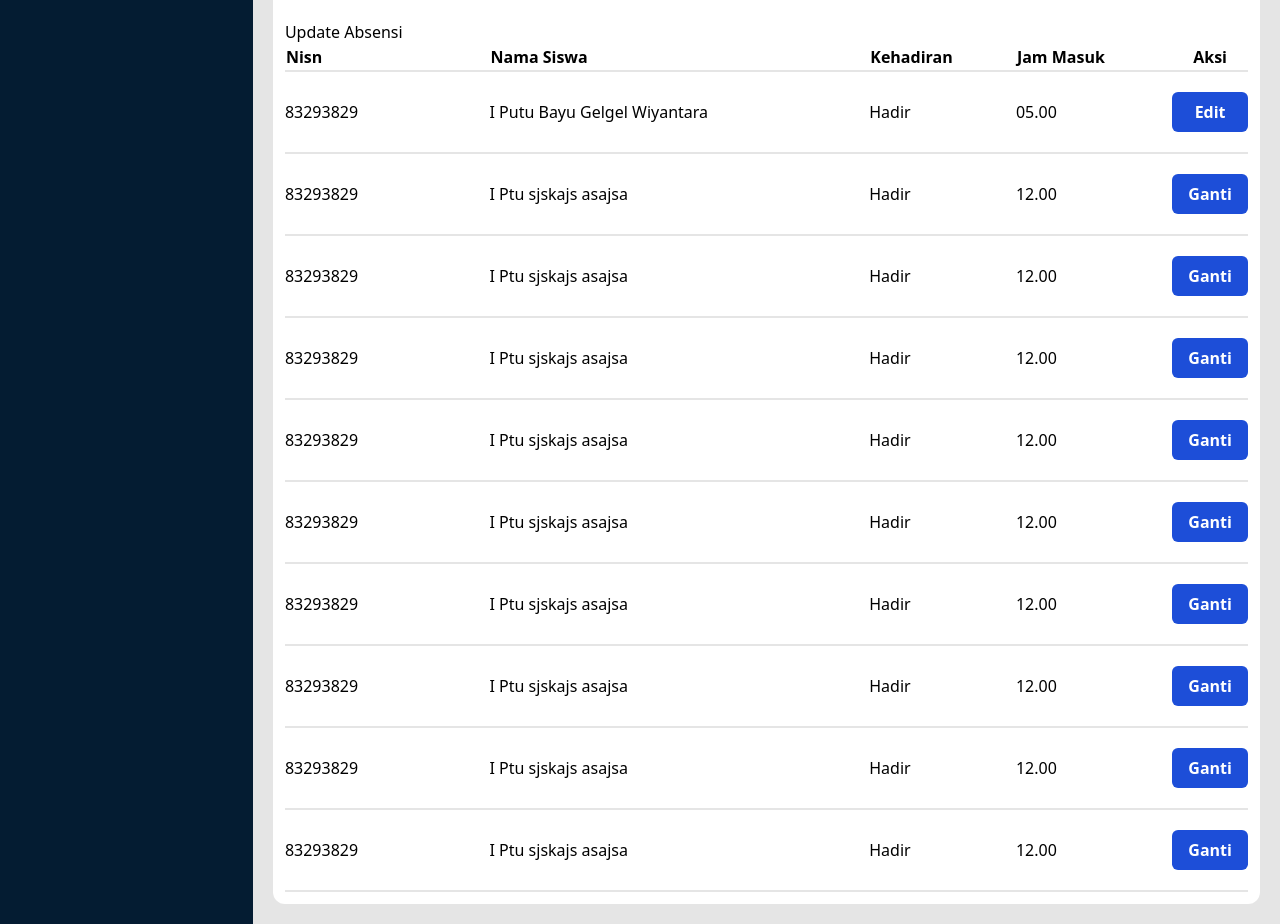
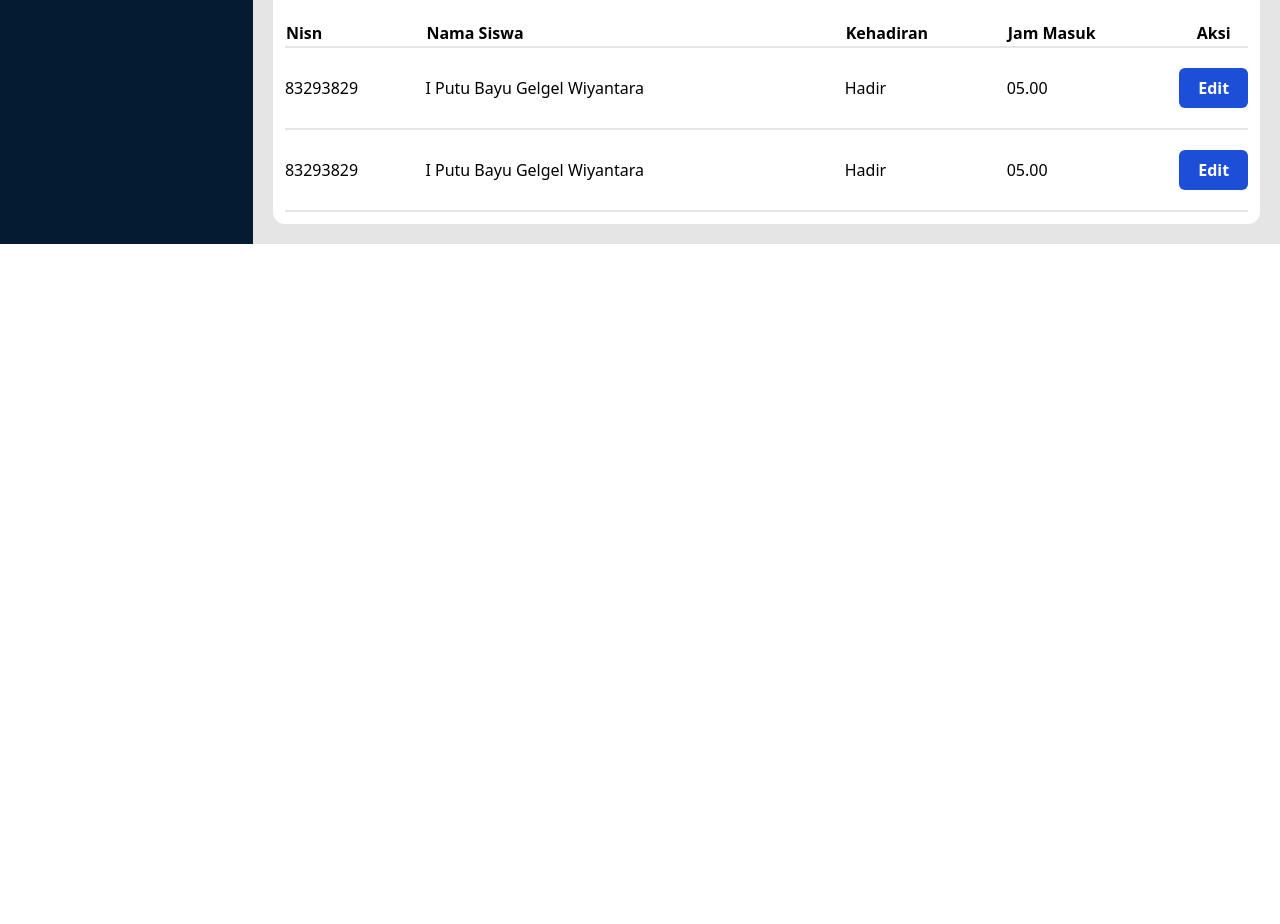
Before and after one commit to DuloeW/front-end-admin, a React (Vite) app: page /students in a window 1280 px wide. Shown: the part 660-1584 px from the top of the page. After the commit the page ends 904 px from the top, so only its background shows below. Built offline with nearby package versions, Linux system fonts and the light colour scheme.

Commit message:
Update view, dan menambahkan view

```diff
--- a/src/assets/css/Table.css
+++ b/src/assets/css/Custom.css
@@ -5,3 +5,7 @@ th {
 td {
     padding: 20px 0 20px 0;
 }
+
+.list-students {
+    box-shadow: 0 0 5px #dadada;
+}
--- a/src/components/AddStudent.jsx
+++ b/src/components/AddStudent.jsx
@@ -31,7 +31,7 @@ const AddStudent = () => {
 
     return (
         <div className='w-full bg-white shadow-md rounded-md p-3'>
-            <h1 className='text-2xl p-2 rounded-md bg-teal-900 font-bold text-white w-fit'>Tambah Siswa</h1>
+            <h1 className='text-2xl p-2 rounded-md bg-primary font-bold text-white w-fit'>Tambah Siswa</h1>
             <div className='mt-10'>
                 <form action="">
                     <div>
--- a/src/components/Table.jsx
+++ b/src/components/Table.jsx
@@ -1,16 +1,18 @@
 import React, {useState} from "react";
 import {FontAwesomeIcon} from "@fortawesome/react-fontawesome";
 import {faPen, faPenToSquare} from "@fortawesome/free-solid-svg-icons";
-import '../assets/css/Table.css'
+import '../assets/css/Custom.css'
 import UpdateAbsensi from "./UpdateAbsensi.jsx";
 
-const Table = () => {
+//TODO baru sampe sini yaw
+const Table = ({onClickOpen}) => {
 
-    const [showAction, setShowAction] = useState(false)
+    const sendShowAction = () => {
+        onClickOpen(true)
+    }
 
     return (
         <table className='w-full h-full'>
-            <UpdateAbsensi/>
             <tbody>
                 <tr className='border-b-2 border-b-neutral-200'>
                     <th>Nisn</th>
@@ -26,88 +28,16 @@ const Table = () => {
                         <td>I Putu Bayu Gelgel Wiyantara</td>
                         <td>Hadir</td>
                         <td>05.00</td>
-                    <td>
+                        <td onClick={() => sendShowAction()}>
                             <p className='bg-blue-700 text-white font-semibold text-center rounded-md py-2 cursor-pointer'>Edit</p>
                         </td>
                 </tr><tr className='border-b-2 border-neutral-200'>
                         <td>83293829</td>
-                    <td>I Ptu sjskajs asajsa</td>
+                        <td>I Putu Bayu Gelgel Wiyantara</td>
                         <td>Hadir</td>
-                    <td>12.00</td>
-                    <td>
-                        <p className='bg-blue-700 text-white font-semibold text-center rounded-md py-2 cursor-pointer'>Ganti</p>
-                    </td>
-                </tr>
-            <tr className='border-b-2 border-neutral-200'>
-                    <td>83293829</td>
-                    <td>I Ptu sjskajs asajsa</td>
-                    <td>Hadir</td>
-                    <td>12.00</td>
-                    <td>
-                        <p className='bg-blue-700 text-white font-semibold text-center rounded-md py-2 cursor-pointer'>Ganti</p>
-                    </td>
-                </tr>
-            <tr className='border-b-2 border-neutral-200'>
-                    <td>83293829</td>
-                    <td>I Ptu sjskajs asajsa</td>
-                    <td>Hadir</td>
-                    <td>12.00</td>
-                    <td>
-                        <p className='bg-blue-700 text-white font-semibold text-center rounded-md py-2 cursor-pointer'>Ganti</p>
-                    </td>
-                </tr>
-            <tr className='border-b-2 border-neutral-200'>
-                    <td>83293829</td>
-                    <td>I Ptu sjskajs asajsa</td>
-                    <td>Hadir</td>
-                    <td>12.00</td>
-                    <td>
-                        <p className='bg-blue-700 text-white font-semibold text-center rounded-md py-2 cursor-pointer'>Ganti</p>
-                    </td>
-                </tr>
-            <tr className='border-b-2 border-neutral-200'>
-                    <td>83293829</td>
-                    <td>I Ptu sjskajs asajsa</td>
-                    <td>Hadir</td>
-                    <td>12.00</td>
-                    <td>
-                        <p className='bg-blue-700 text-white font-semibold text-center rounded-md py-2 cursor-pointer'>Ganti</p>
-                    </td>
-                </tr>
-            <tr className='border-b-2 border-neutral-200'>
-                    <td>83293829</td>
-                    <td>I Ptu sjskajs asajsa</td>
-                    <td>Hadir</td>
-                    <td>12.00</td>
-                    <td>
-                        <p className='bg-blue-700 text-white font-semibold text-center rounded-md py-2 cursor-pointer'>Ganti</p>
-                    </td>
-                </tr>
-            <tr className='border-b-2 border-neutral-200'>
-                    <td>83293829</td>
-                    <td>I Ptu sjskajs asajsa</td>
-                    <td>Hadir</td>
-                    <td>12.00</td>
-                    <td>
-                        <p className='bg-blue-700 text-white font-semibold text-center rounded-md py-2 cursor-pointer'>Ganti</p>
-                    </td>
-                </tr>
-            <tr className='border-b-2 border-neutral-200'>
-                    <td>83293829</td>
-                    <td>I Ptu sjskajs asajsa</td>
-                    <td>Hadir</td>
-                    <td>12.00</td>
-                    <td>
-                        <p className='bg-blue-700 text-white font-semibold text-center rounded-md py-2 cursor-pointer'>Ganti</p>
-                    </td>
-                </tr>
-            <tr className='border-b-2 border-neutral-200'>
-                    <td>83293829</td>
-                    <td>I Ptu sjskajs asajsa</td>
-                    <td>Hadir</td>
-                    <td>12.00</td>
-                    <td>
-                        <p className='bg-blue-700 text-white font-semibold text-center rounded-md py-2 cursor-pointer'>Ganti</p>
+                        <td>05.00</td>
+                        <td onClick={() => sendShowAction()}>
+                            <p className='bg-blue-700 text-white font-semibold text-center rounded-md py-2 cursor-pointer'>Edit</p>
                         </td>
                 </tr>
             </tbody>
--- a/src/components/UpdateAbsensi.jsx
+++ b/src/components/UpdateAbsensi.jsx
@@ -1,7 +1,43 @@
-const UpdateAbsensi = () => {
+const UpdateAbsensi = ({onClick}) => {
+    const sendCloseAction = () => {
+        onClick(false)
+    }
     return (
-        <div>
-            <h1>Update Absensi</h1>
+        <div className='w-full h-full bg-neutral-200 absolute z-50'>
+            <div>
+                <div className='w-1/2 h-auto bg-white absolute top-1/2 left-1/2 transform -translate-x-1/2 -translate-y-1/2 p-5 rounded-md'>
+                    <h1 className='text-xl font-semibold'>Update Absensi</h1>
+                    <div className='mt-5'>
+                        <div>
+                            <label htmlFor="nisn">Nisn</label>
+                            <input type="text" value={'0291282371'} disabled={true} id='nisn' className='w-full border-none outline-none bg-neutral-100 p-2 rounded-md'/>
+                        </div>
+                        <div className='mt-3'>
+                            <label htmlFor="nama">Nama</label>
+                            <input type="text" value={'I Putu Bayu Gelgel Wiyantara'} disabled={true} id='nama' className='w-full border-none outline-none bg-neutral-100 p-2 rounded-md'/>
+                        </div>
+                        <div className='mt-3'>
+                            <label htmlFor="kehadiran">Kehadiran</label>
+                            <select name="kehadiran" id="kehadiran" className='w-full border-none outline-none bg-neutral-100 p-2 rounded-md'>
+                                <option value="Hadir">Hadir</option>
+                                <option value="Izin">Izin</option>
+                                <option value="Sakit">Sakit</option>
+                                <option value="Alpa">Alpa</option>
+                            </select>
+                        </div>
+                        <div className='mt-3'>
+                            <label htmlFor="jam_masuk">Jam Masuk</label>
+                            <input type="time" id='jam_masuk' className='w-full border-none outline-none bg-neutral-100 p-2 rounded-md'/>
+                        </div>
+                        <div className='mt-5 flex justify-end gap-3'>
+                            <button onClick={() => sendCloseAction()}
+                                className='bg-red-700 text-white font-semibold p-2 rounded-md'>Batal</button>
+                            <button
+                                onClick={() => sendCloseAction()} className='bg-blue-700 text-white font-semibold p-2 rounded-md'>Simpan</button>
+                        </div>
+                    </div>
+                </div>
+            </div>
         </div>
     );
 }
--- a/src/pages/StudentsPages.jsx
+++ b/src/pages/StudentsPages.jsx
@@ -13,11 +13,13 @@ import {
 import Table from "../components/Table.jsx";
 import ListBoxClass from "../components/ListBoxClass.jsx";
 import Header from "../components/Header.jsx";
+import UpdateAbsensi from "../components/UpdateAbsensi.jsx";
 
 const StudentsPages = () => {
 
     const [showOptions, setShowOptions] = useState(false)
     const [showSearch, setShowSearch] = useState(false)
+    const [showUpdateAbsensi, setShowUpdateAbsensi] = useState(false)
 
     const switchShowOptions = () => {
         setShowOptions(prevState => !prevState)
@@ -36,10 +38,19 @@ const StudentsPages = () => {
         setShowSearch(false)
     }
 
+    const openUpdateAbsensi = (open) => {
+        setShowUpdateAbsensi(open)
+    }
+
+    const closeUpdateAbsensi = (close) => {
+        setShowUpdateAbsensi(close)
+    }
+
     return (
         <div className='w-full h-fit bg-neutral-200 flex'>
             <Sidebar/>
-            <div className='w-11/12 h-fit p-5'>
+            <div className='w-11/12 h-fit p-5 relative overflow-hidden'>
+                {showUpdateAbsensi && <UpdateAbsensi onClick={closeUpdateAbsensi}/>}
                 <Header title={'Data Siswa'} urLTitle={'pages/students'}/>
                 <div className='w-full h-80 bg-white flex flex-col justify-between rounded-xl p-5 mt-10'>
                     <div className='w-full flex justify-between'>
@@ -94,7 +105,7 @@ const StudentsPages = () => {
                         </div>
                     </div>
                     <div className='w-full overflow-y-auto mt-10'>
-                        <Table/>
+                        <Table onClickOpen={openUpdateAbsensi}/>
                     </div>
                 </div>
             </div>
```
Also changed, not shown: src/components/DetailClass.jsx (+6 -5 lines). Lines whose indentation alone changed are shown as unchanged.
